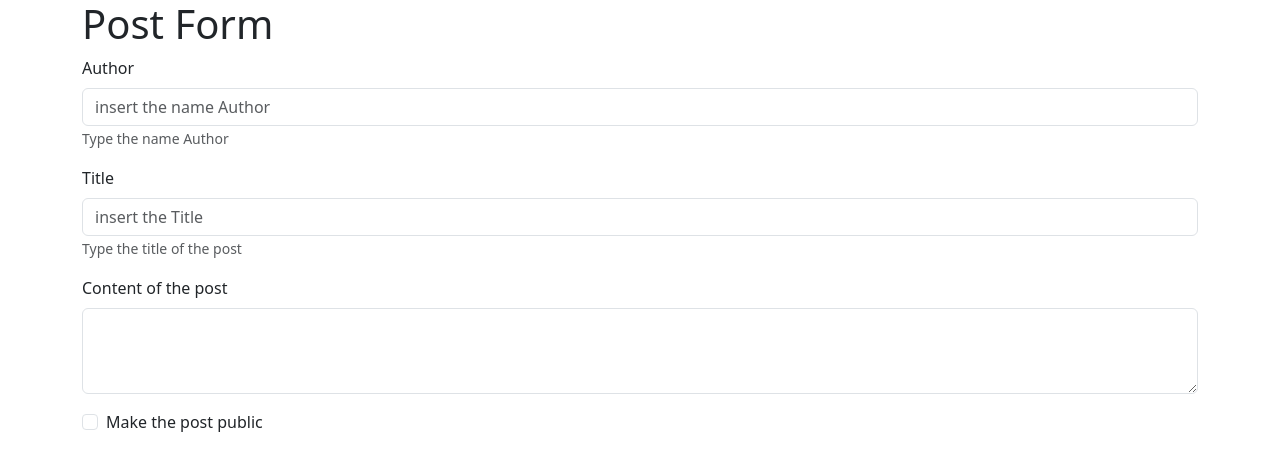
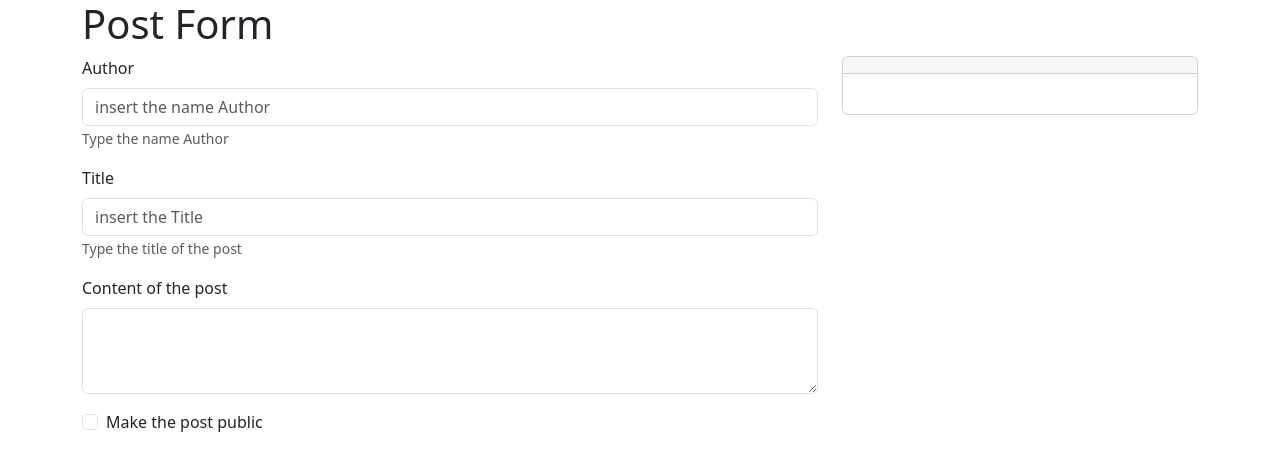
Before and after one commit to Pierpaolo-99/react-post-form, a React (Vite) app: page / in a window 1280 px wide. Shown: the top 470 px of the page. Built offline with nearby package versions, Linux system fonts and the light colour scheme.

Commit message:
implement controlled form for post submission with preview

```diff
--- a/src/App.jsx
+++ b/src/App.jsx
@@ -2,11 +2,29 @@ import { useState } from "react"
 
 export default function App() {
 
+  const [formData, setFormData] = useState({
+    author: '',
+    title: '',
+    body: '',
+    public: ''
+  })
+
+  function handleFormChange(e) {
+
+    const key = e.target.name
+    const value = e.target.value
+
+    setFormData({ ...formData, [key]: value })
+  }
 
   return (
     <>
       <div className="container">
         <h1>Post Form</h1>
+
+        <div className="row">
+
+          <div className="col-md-8">
 
             <form method="POST">
 
@@ -16,6 +34,8 @@ export default function App() {
                   type="text"
                   className="form-control"
                   name="author"
+                  value={formData.author}
+                  onChange={handleFormChange}
                   id="author"
                   aria-describedby="helpId"
                   placeholder="insert the name Author"
@@ -29,6 +49,8 @@ export default function App() {
                   type="text"
                   className="form-control"
                   name="title"
+                  value={formData.title}
+                  onChange={handleFormChange}
                   id="title"
                   aria-describedby="helpId"
                   placeholder="insert the Title"
@@ -37,17 +59,35 @@ export default function App() {
               </div>
 
               <div className="mb-3">
-            <label htmlFor="" className="form-label">Content of the post</label>
-            <textarea className="form-control" name="body" id="body" rows="3"></textarea>
+                <label htmlFor="body" className="form-label">Content of the post</label>
+                <textarea className="form-control" name="body" value={formData.body} onChange={handleFormChange} id="body" rows="3"></textarea>
               </div>
 
               <div className="form-check">
-            <input className="form-check-input" type="checkbox" value="" id="" />
+                <input className="form-check-input" type="checkbox" name="public" value={formData.public} onChange={handleFormChange} id="public" />
                 <label className="form-check-label" htmlFor=""> Make the post public </label>
               </div>
 
             </form>
           </div>
+
+          <div className="col-md-4">
+
+            <div class="card">
+              <div className="card-header">{formData.author}</div>
+              <div class="card-body">
+                <h4 class="card-title">{formData.title}</h4>
+                <p class="card-text">{formData.body}</p>
+              </div>
+
+            </div>
+
+          </div>
+
+        </div>
+
+
+      </div>
     </>
   )
 }
```
Lines whose indentation alone changed are shown as unchanged.
